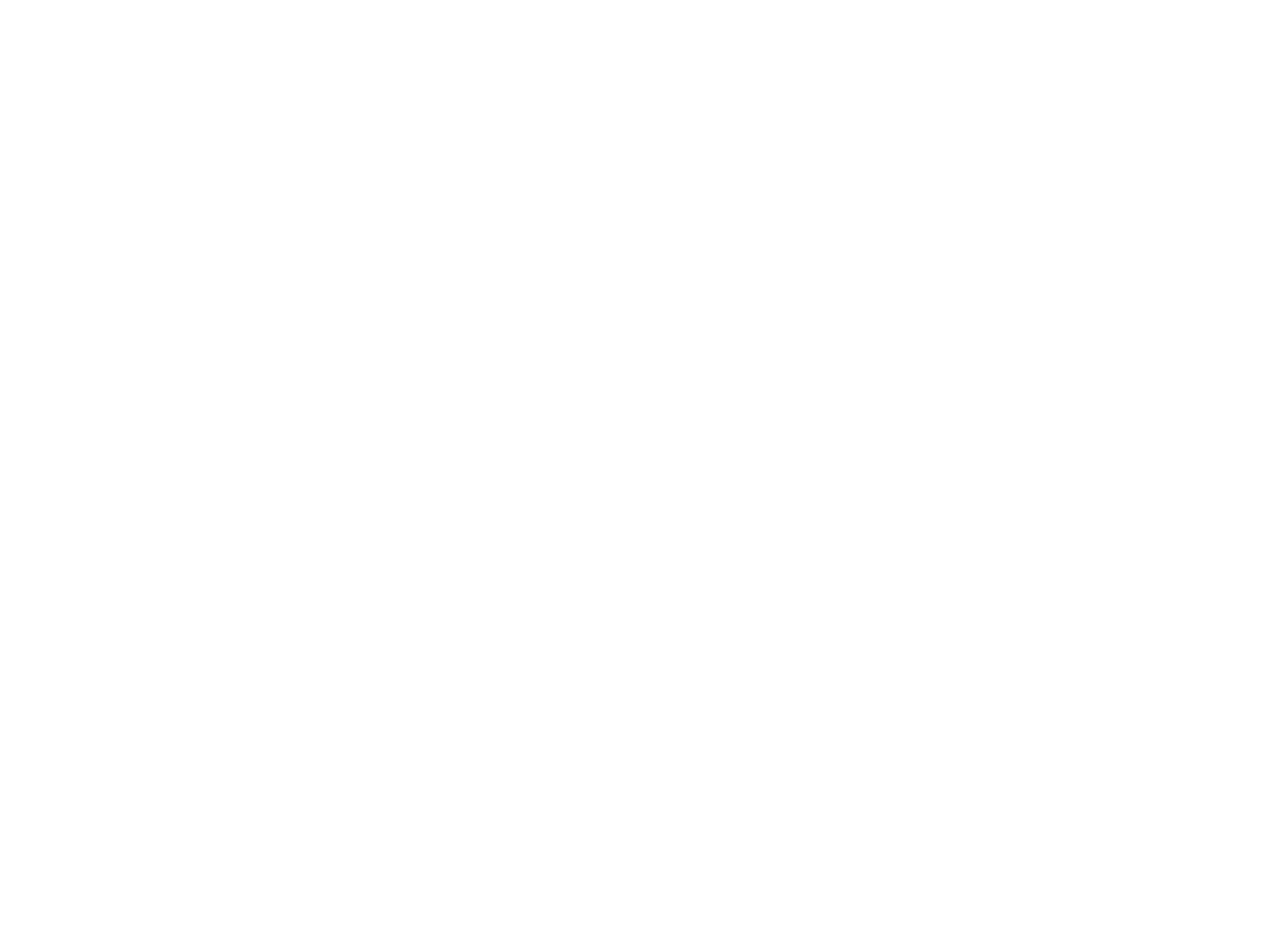
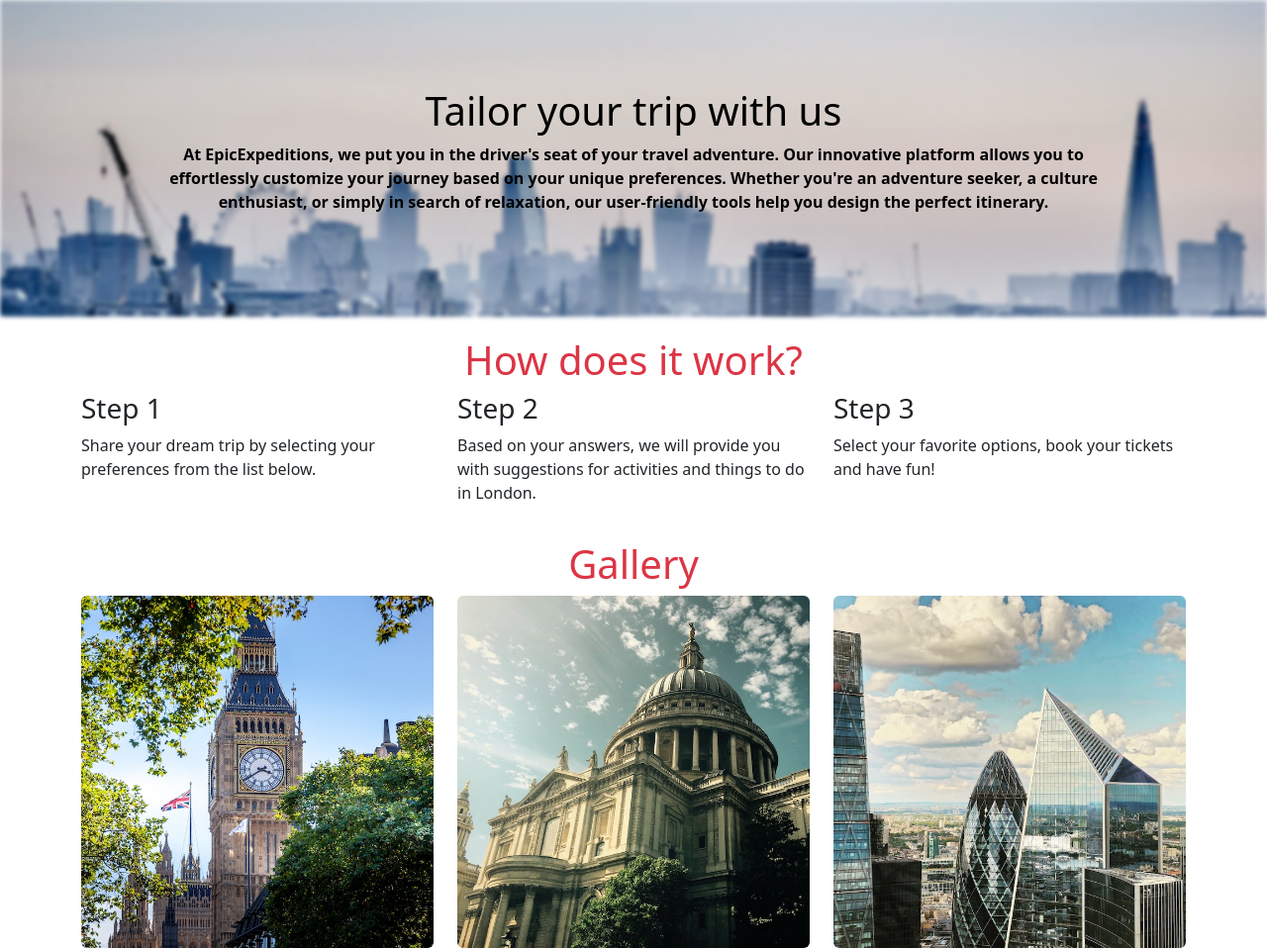
Before and after one commit to divkokal/epic-experiences, a plain HTML site: page index.html in a window 1280 px wide. Shown: the whole page at 99% size. Before the commit the page ends 800 px from the top, so only its background shows below. Drawn offline with nearby package versions, Linux system fonts and the light colour scheme.

Commit message:
added index file

```diff
--- a/index.html
+++ b/index.html
@@ -3,9 +3,59 @@
 <head>
     <meta charset="UTF-8">
     <meta name="viewport" content="width=device-width, initial-scale=1.0">
-    <title>Document</title>
+    <title>Plan your trip page</title>
+    <link rel="stylesheet" type="text/css" href="./style.css">
+    <link href="https://cdn.jsdelivr.net/npm/bootstrap@5.3.2/dist/css/bootstrap.min.css" rel="stylesheet" integrity="sha384-T3c6CoIi6uLrA9TneNEoa7RxnatzjcDSCmG1MXxSR1GAsXEV/Dwwykc2MPK8M2HN" crossorigin="anonymous">
 </head>
 <body>
+<!--Part 1: Background image with text-->
+    <div class="bg-image"></div>
 
+<div class="bg-text">
+  <h1>Tailor your trip with us</h1>
+  <p>At EpicExpeditions, we put you in the driver's seat of your travel adventure. Our innovative platform allows you to effortlessly customize your journey based on your unique preferences. Whether you're an adventure seeker, a culture enthusiast, or simply in search of relaxation, our user-friendly tools help you design the perfect itinerary.</p>
+</div>
+
+<!--Part 2: How does it work-->
+    <div class="header-instructions">
+        <h1 class="text-danger">How does it work?</h1>
+    </div>
+<!--Part 2.2: Steps 1,2,3-->
+<div class="container">
+    <div class="row">
+      <div class="col-sm">
+       <h3>Step 1</h3>
+       <p>Share your dream trip by selecting your preferences from the list below.</p>
+      </div>
+      <div class="col-sm">
+        <h3>Step 2</h3>
+        <p>Based on your answers, we will provide you with suggestions for activities and things to do in London. </p>
+
+      </div>
+      <div class="col-sm">
+        <h3>Step 3</h3>
+        <p>Select your favorite options, book your tickets  and have fun!</p>
+</div>
+<!--Part 3: Dropdow- select trip type-->
+<!--Part 4: Our offers-->
+<!--Part 5: Gallery-->
+<div class="header-instructions">
+    <h1 class="text-danger">Gallery</h1>
+</div>
+
+<div class="container">
+    <div class="row">
+      <div class="col-md-4">
+       <img src="./Images/Image placeholder 1 Copy 5.jpg" class="rounded img-fluid">
+    </div>
+      <div class="col-md-4">
+        <img src="./Images/Image placeholder 1 Copy 6.jpg" class="rounded img-fluid">
+      </div>
+      <div class="col-md-4">
+        <img src="./Images/Image placeholder 1 Copy 7.jpg" class="rounded img-fluid">
+    </div>
+
+
+    <script src="https://cdn.jsdelivr.net/npm/bootstrap@5.3.2/dist/js/bootstrap.bundle.min.js" integrity="sha384-C6RzsynM9kWDrMNeT87bh95OGNyZPhcTNXj1NW7RuBCsyN/o0jlpcV8Qyq46cDfL" crossorigin="anonymous"></script>
 </body>
 </html>
```
Also changed, not shown: 00.mainpage.html (added, +11 -0 lines).
